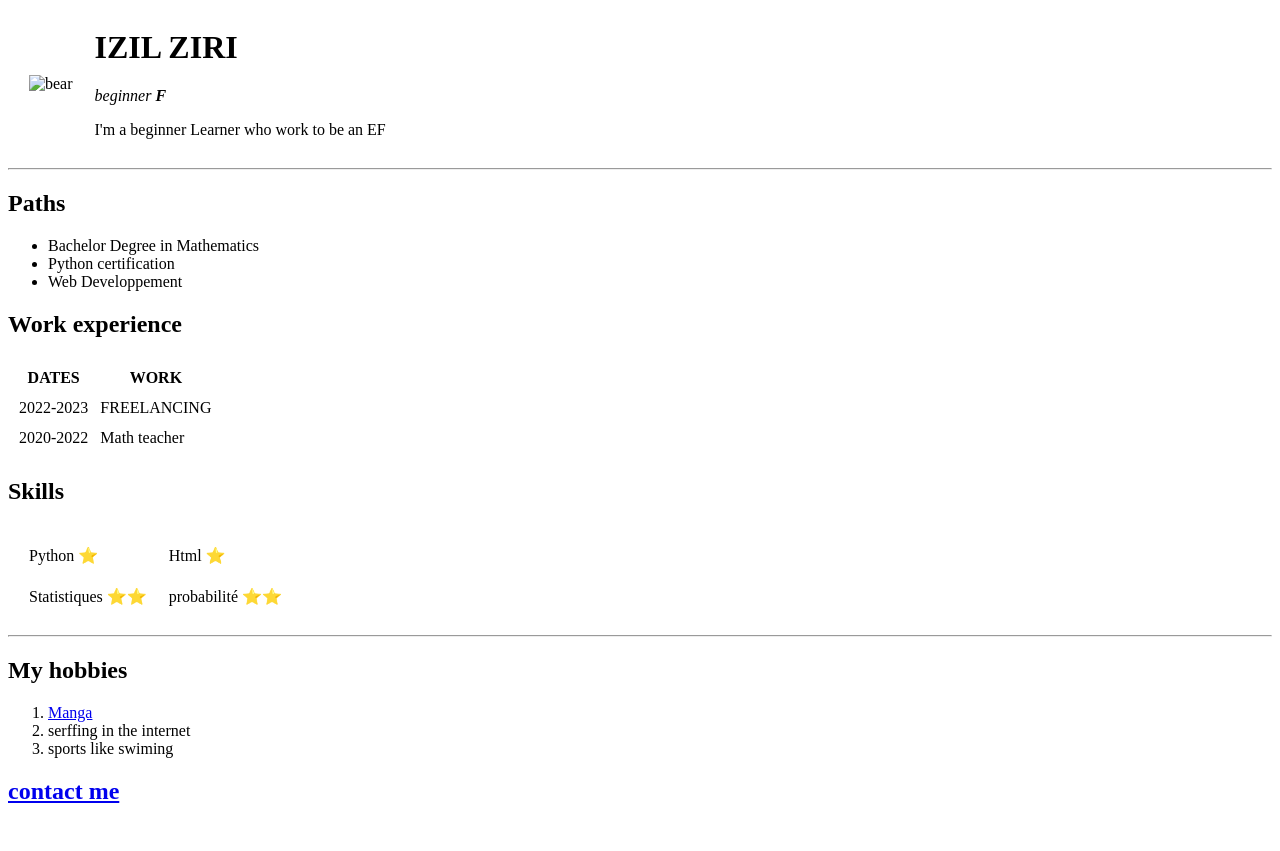
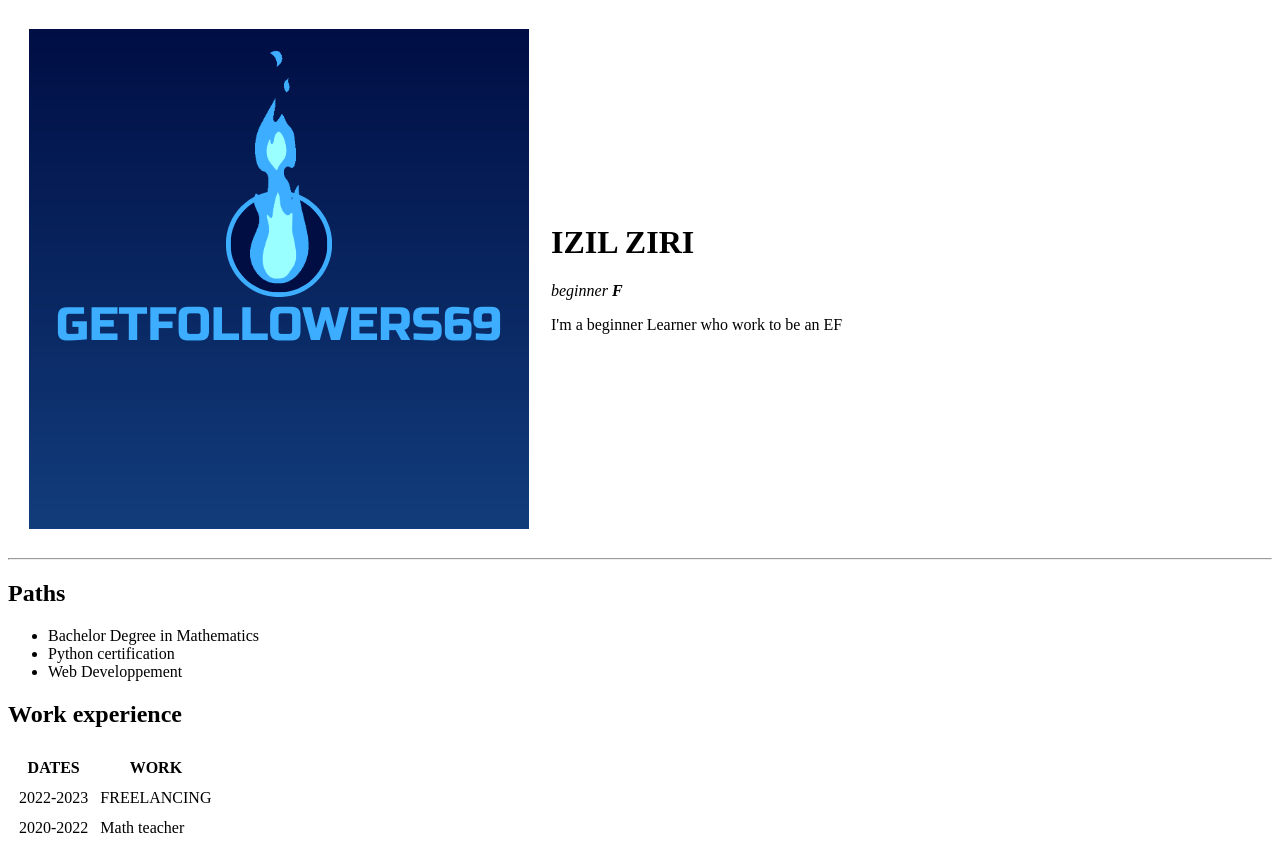
Before and after one commit to AdnaneHrou/page, a plain HTML site: page index.html in a window 1280 px wide. Shown: the top 851 px of the page. Before the commit the page ends 825 px from the top, so only its background shows below. Drawn offline with Linux system fonts and the light colour scheme.

Commit message:
Update index.html

```diff
--- a/index.html
+++ b/index.html
@@ -6,7 +6,7 @@
   <body>
     <table cellspacing="20">
       <td>
-        <img src="image/Bleu Feu Cool et Funky Jeu Logo.png" alt="bear">
+        <img src="Bleu Feu Cool et Funky Jeu Logo.png" alt="bear">
       </td>
       <td>
         <h1>IZIL ZIRI</h1>
```
